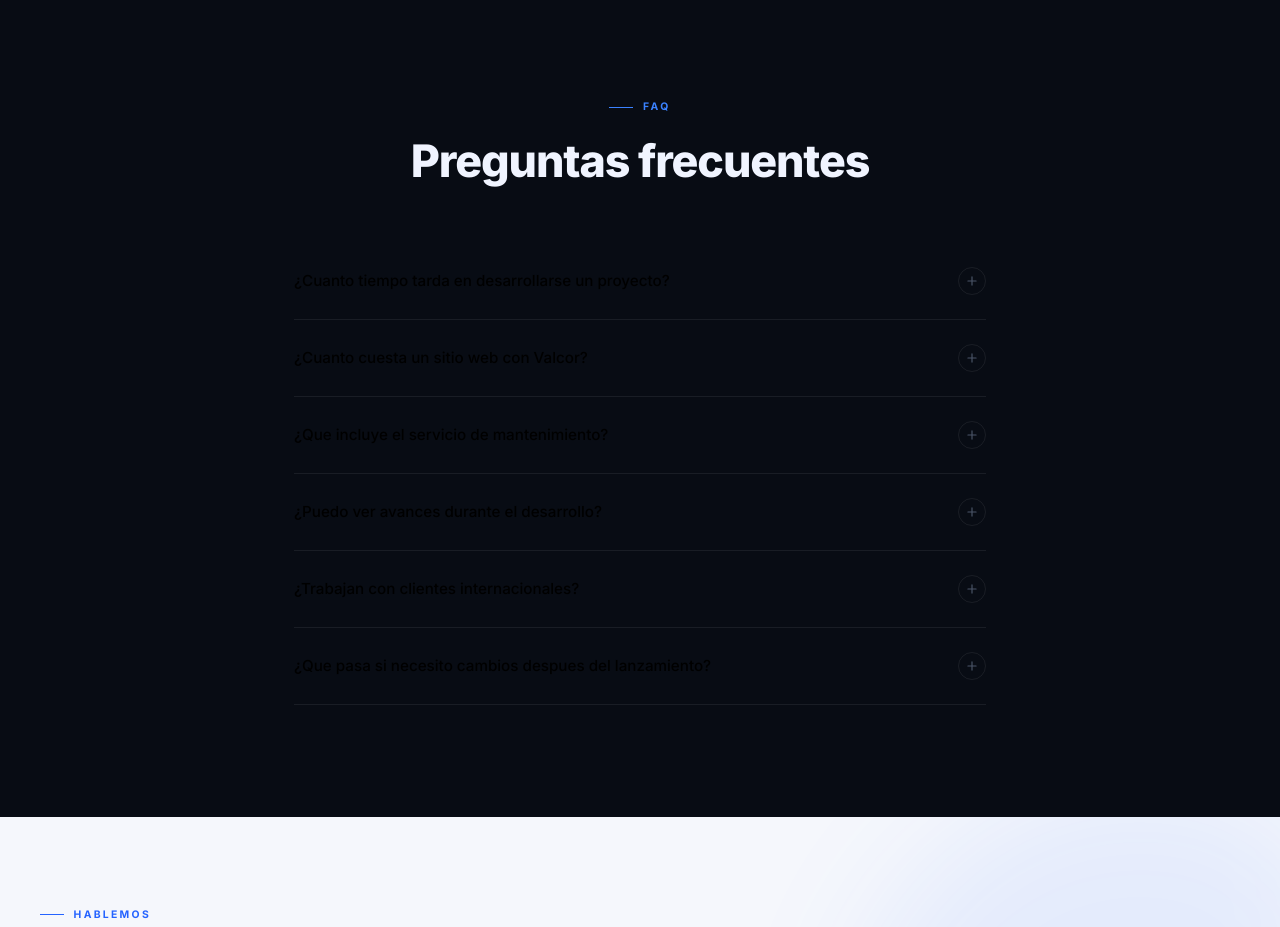
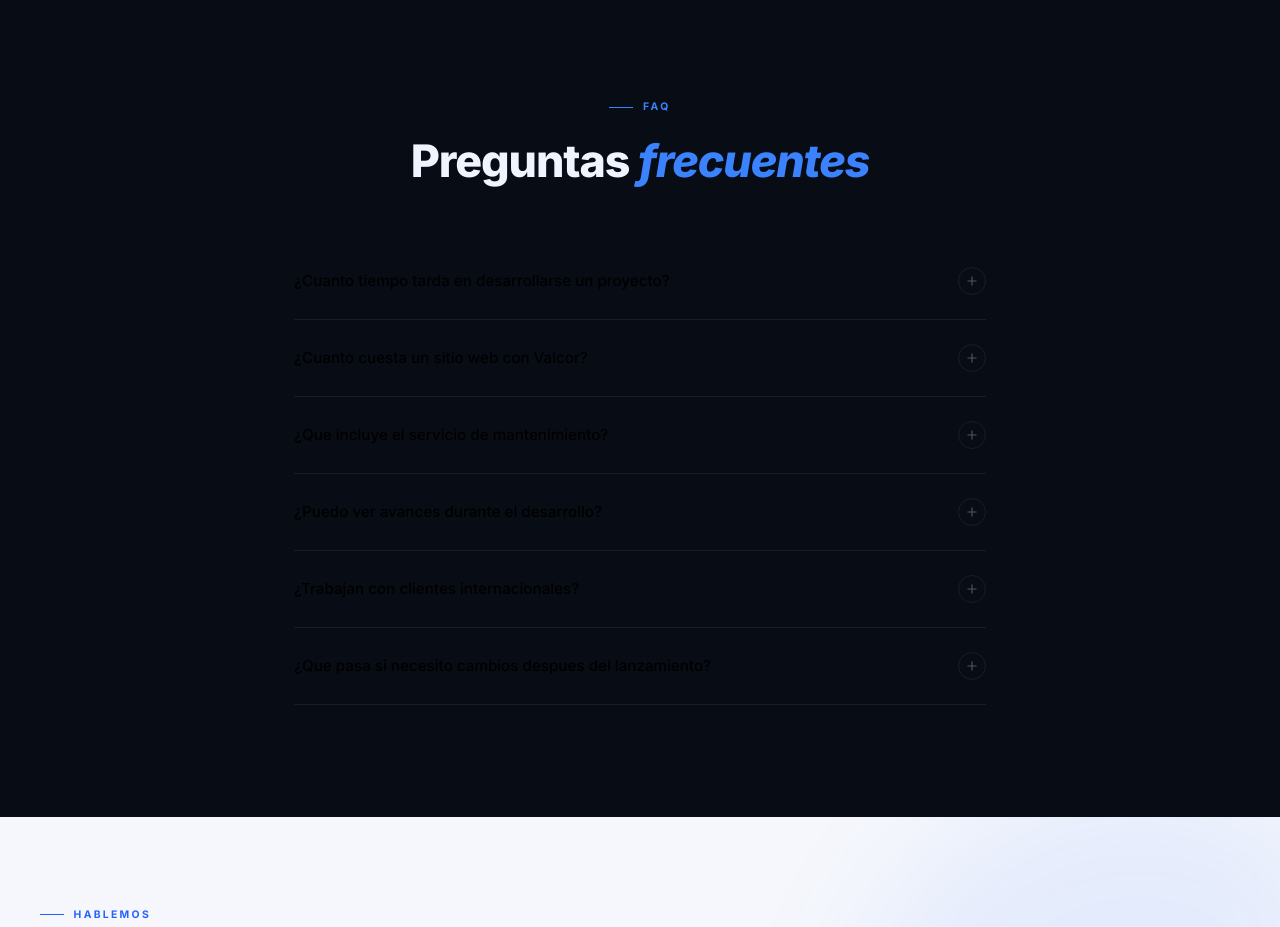
Before and after one commit to Alan-Cortez/ValcorSolutions, a Next.js app: page / in a window 1280 px wide. Shown: the part 4700-5627 px from the top of the page. Built offline with nearby package versions, Linux system fonts and the light colour scheme.

Commit message:
style: apply fluid design accents to Navbar and FAQ

```diff
--- a/components/public/FAQ.tsx
+++ b/components/public/FAQ.tsx
@@ -48,7 +48,7 @@ export default function FAQ() {
             FAQ
           </div>
           <h2 className="text-headline">
-            Preguntas frecuentes
+            Preguntas <span className="accent">frecuentes</span>
           </h2>
         </motion.div>
 
--- a/components/public/Navbar.tsx
+++ b/components/public/Navbar.tsx
@@ -27,7 +27,7 @@ export default function Navbar() {
       style={{
         position: 'fixed', top: 0, left: 0, right: 0, zIndex: 100,
         transition: 'all 0.4s ease',
-        background: scrolled ? 'rgba(12,12,12,0.94)' : 'transparent',
+        background: scrolled ? 'rgba(8,12,20,0.94)' : 'transparent',
         backdropFilter: scrolled ? 'blur(20px)' : 'none',
         borderBottom: scrolled ? '1px solid var(--bg-border)' : '1px solid transparent',
       }}
@@ -76,7 +76,7 @@ export default function Navbar() {
       {/* Mobile drawer */}
       {open && (
         <div style={{
-          background: 'rgba(12,12,12,0.98)',
+          background: 'rgba(8,12,20,0.98)',
           backdropFilter: 'blur(20px)',
           borderTop: '1px solid var(--bg-border)',
           padding: '1.5rem',
```
